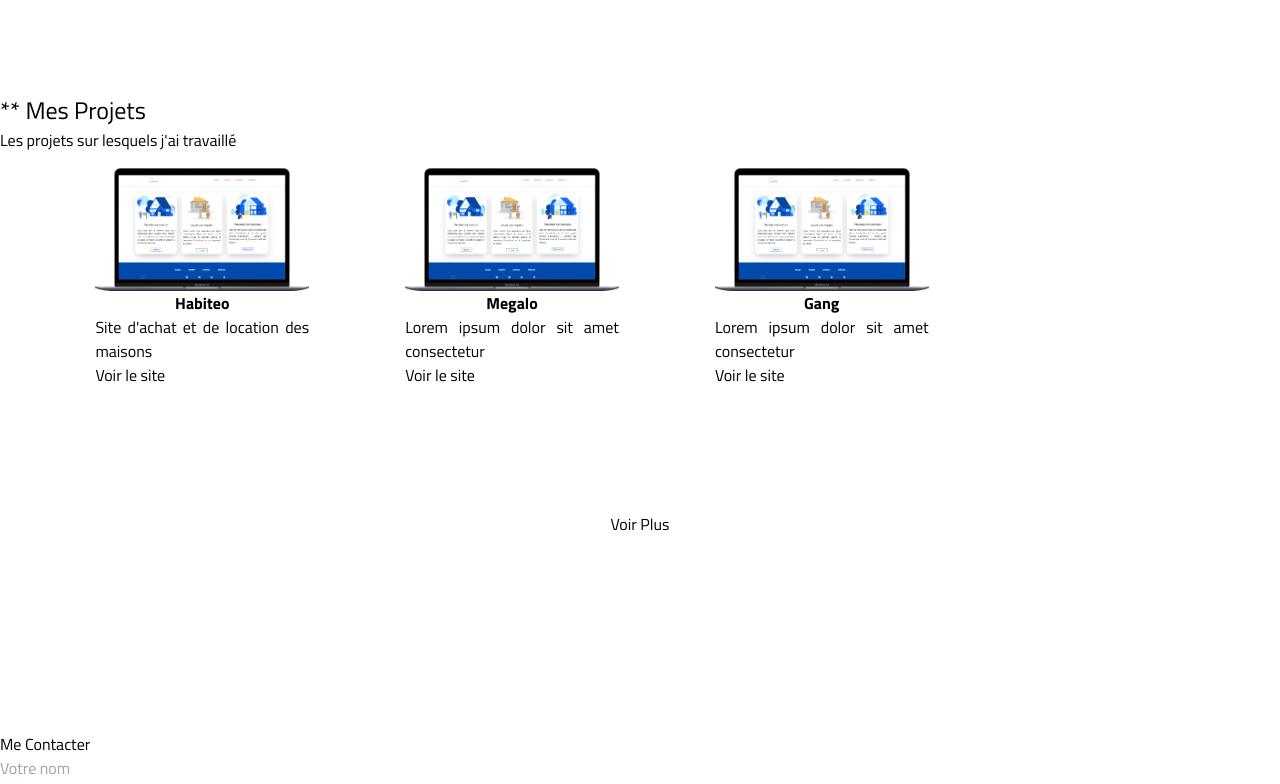
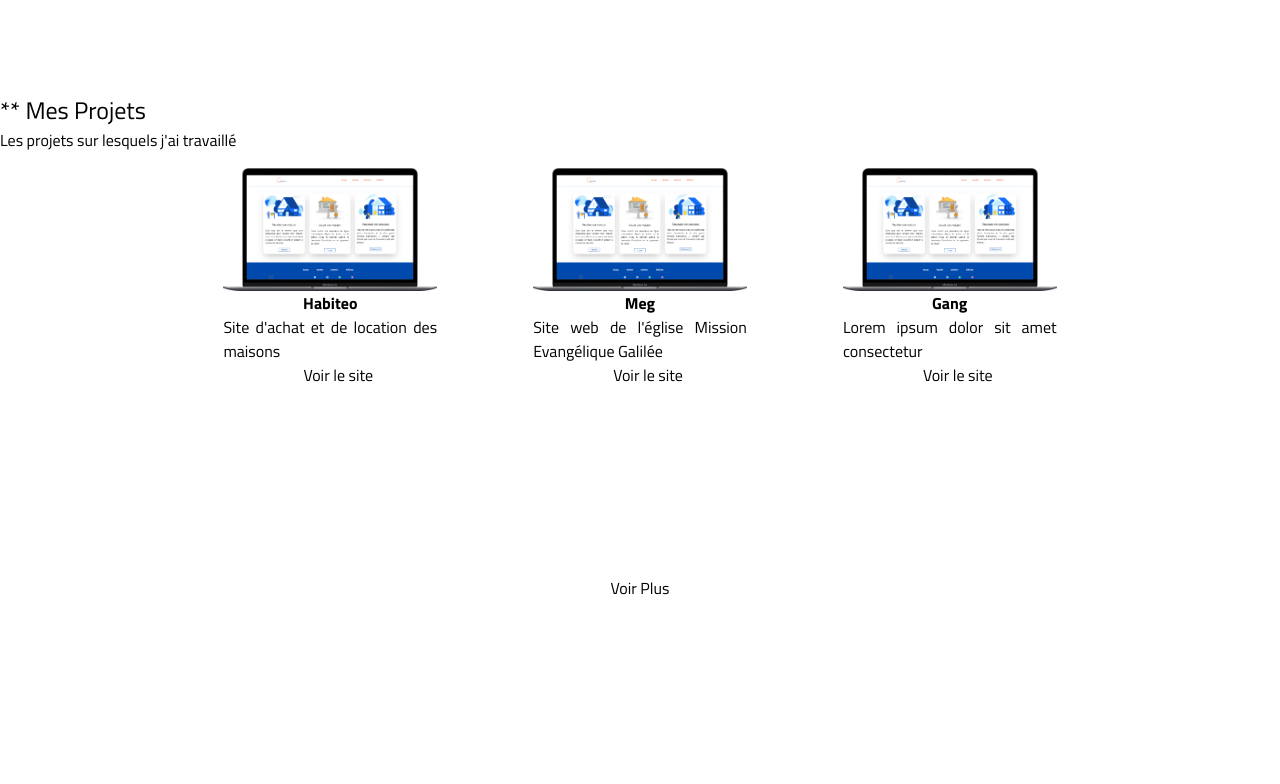
Before and after one commit to Edonak/Edouard-Portfolio, a React (Vite) app: page / in a window 1280 px wide. Shown: the part 1923-2707 px from the top of the page. Built offline with nearby package versions, Linux system fonts and the light colour scheme.

Commit message:
responsive design for my project is finish

```diff
--- a/src/App.css
+++ b/src/App.css
@@ -219,7 +219,7 @@ body {
 
 #myProjects {
   width: 100%;
-  height: 80vh;
+  height: 90vh;
 }
 .myProjectsTitle p{
 font-size: 1.5rem;
@@ -230,18 +230,22 @@ font-size: 1.5rem;
   height: 45vh;
   width: 80%;
   gap: 4rem;
+  margin: auto;
 }
 .project {
   width: 24%;
-  min-height: 30vh;
+  min-height: 42vh;
 }
 .project-image {
   position: relative;
 }
+.project a{
+  margin-left: 5rem;
+}
 .buttonVoirPlus{
     text-align: center;
-    margin: 0 auto;
-    width: 100%;
+    margin: 4rem auto;
+    width: 10%;
   }
 
 /*Style Mes Projets responsive*/
@@ -249,18 +253,22 @@ font-size: 1.5rem;
   .myProjectsContainer {
     display: flex;
     flex-direction: column;
-    width: 80%;
+    width: 86%;
     gap: 4rem;
+    margin-top: 25rem;
 
   }
   #myProjects {
     width: 100%;
-    min-height: 200vh;
+    min-height: 175vh;
   }
   .project {
-    width: 70%;
-    min-height: 20vh;
+    width: 90%;
+    min-height: 40vh;
     margin: 0 auto;
+  }
+  .project a{
+    margin-left: 7rem;
   }
   #myProjects p {
     font-size: 1.2rem;
@@ -270,11 +278,14 @@ font-size: 1.5rem;
   }
   .buttonVoirPlus{
     text-align: center;
-    margin: 0 auto;
-    width: 100%;
+    margin-top: 25rem;
+    width: 25%;
   }
   .myProjectsTitle{
     margin-bottom: 8rem;
+  }
+  .textLink{
+    margin-top: 2rem;
   }
 }
 /*Contact style*/
--- a/src/components/herosection/heroSection.tsx
+++ b/src/components/herosection/heroSection.tsx
@@ -34,9 +34,9 @@ export default function HeroSection() {
               <span className="text-slate-950">Développeur</span> Web et UI/UX Designer
             </h1>
             <p className=" text-xl">
-              Je suis passionné par le développement Web.<br />
-              J'aime codé et j'aime faire des designs, <br/>
-              Pour rendre vos sites et applications Web présentable
+              Je suis passionné du Web.<br />
+              J'aime le code et faire du design, <br/>
+              Pour la bonne présentation des vos sites <br /> et applications Web
             </p>
           </div>
 
--- a/src/components/project/myProject.tsx
+++ b/src/components/project/myProject.tsx
@@ -12,13 +12,13 @@ export default function MyProject() {
           Les projets sur lesquels j'ai travaillé
         </h2>
       </div>
-      <div className="myProjectsContainer mx-auto my-auto py-5">
+      <div className="myProjectsContainer">
         <div className="project bg-slate-50 border-solid rounded-3xl shadow-lg  ">
           <figure>
             <img src="./../../../public/images/habiteo-image.png" alt="" />
             <p className="uppercase text-title">Habiteo</p>
-            <p className="text text-sm">Site d'achat et de location des maisons</p>
-            <a href="http://" className="textLink text-sm ml-20">Voir le site</a>
+            <p className="text text-sm mb-6">Site d'achat et de location des maisons</p>
+            <a href="http://" className="textLink text-sm">Voir le site</a>
 
           </figure>
 
@@ -26,9 +26,9 @@ export default function MyProject() {
         <div className=" project bg-slate-50 border-solid rounded-3xl shadow-lg">
           <figure>
             <img src="./../../../public/images/habiteo-image.png" alt="" />
-            <p className="uppercase text-title">Megalo</p>
-            <p className="text text-sm">Lorem ipsum dolor sit amet consectetur </p>
-            <a href="http://" className="textLink text-sm ml-20">Voir le site</a>
+            <p className="uppercase text-title">Meg</p>
+            <p className="text text-sm mb-6">Site web de l'église Mission Evangélique Galilée </p>
+            <a href="http://" className="textLink text-sm">Voir le site</a>
           </figure>
         </div>
 
@@ -36,12 +36,12 @@ export default function MyProject() {
           <figure>
             <img src="./../../../public/images/habiteo-image.png" alt="" />
             <p className="uppercase text-title">Gang</p>
-            <p className="text text-sm">Lorem ipsum dolor sit amet consectetur </p>
-            <a href="http://" className="textLink text-sm ml-20">Voir le site</a>
+            <p className="text text-sm mb-6">Lorem ipsum dolor sit amet consectetur </p>
+            <a href="http://" className="textLink text-sm">Voir le site</a>
           </figure>
         </div>
       </div>
-      <div className="buttonVoirPlus">
+      <div className="buttonVoirPlus bg-blue-800 text-white hover:bg-transparent hover:text-blue-800 hover:border-blue-800 font-semibold border border-white rounded">
         <a href="" > Voir Plus</a>
       </div>
 
```
